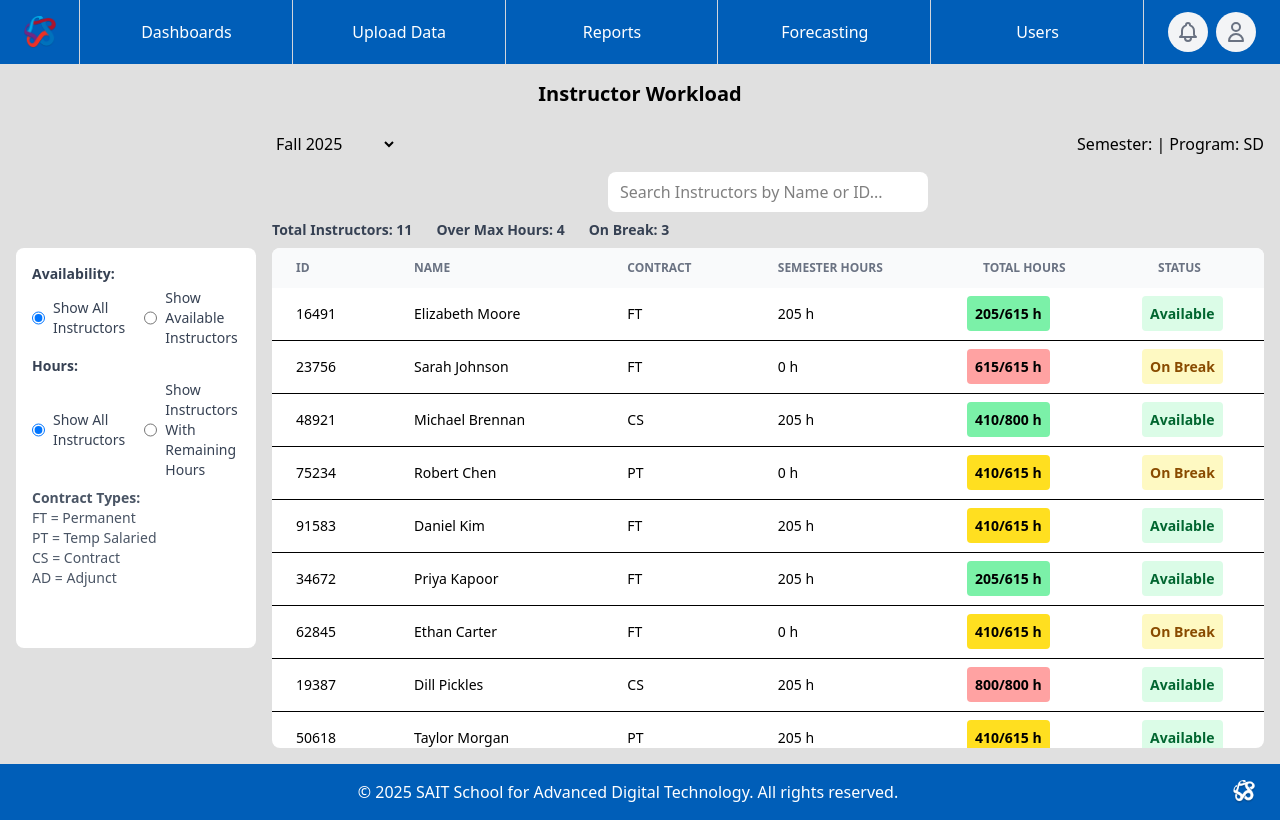
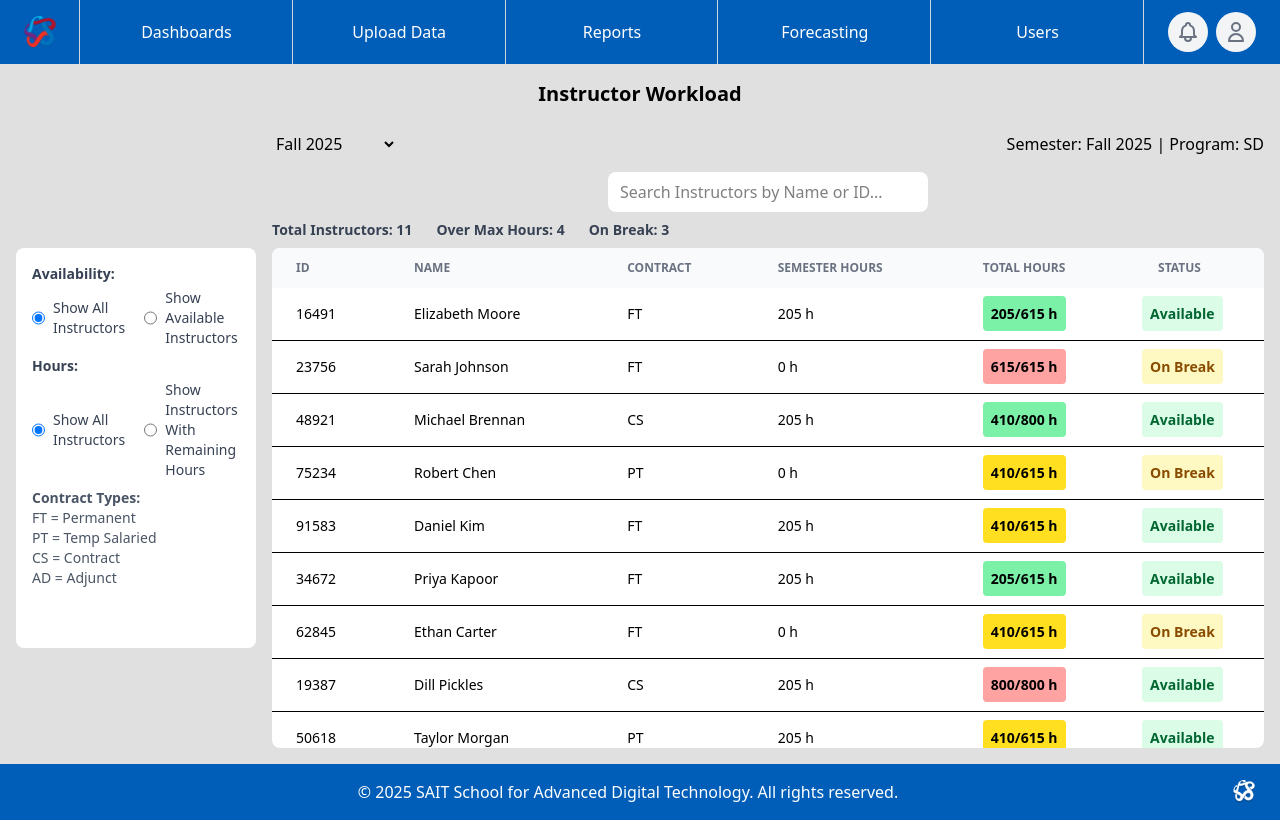
Before and after one commit to mlbrnm/sadt_scheduling_capstone, a Next.js app: page /Frontend/Dashboards/InstructorWorkload in a window 1280 px wide. Built offline with nearby package versions, Linux system fonts and the light colour scheme.

Commit message:
Update InstructorWorkload dashboard
Minor styling update.

```diff
--- a/app/Frontend/Dashboards/InstructorWorkload/page.js
+++ b/app/Frontend/Dashboards/InstructorWorkload/page.js
@@ -9,7 +9,7 @@ export default function InstructorWorkload() {
   const [hoursFilter, setHoursFilter] = useState("All");
   const [instructorWorkloadData, setInstructorWorkloadData] =
     useState(mockdata);
-  const [selectedSemester, setSelectedSemester] = useState("");
+  const [selectedSemester, setSelectedSemester] = useState("Fall 2025");
 
   const tableHeaders = [
     "ID",
@@ -228,7 +228,7 @@ export default function InstructorWorkload() {
                     <td className="px-6 py-4 text-sm">
                       {`${instructor.Semester_Hours} h`}
                     </td>
-                    <td className="px-2 py-1 text-sm font-semibold rounded-full">
+                    <td className="px-6 py-1 text-sm font-semibold rounded-full">
                       <span className={getUtilizationColor(instructor)}>
                         {`${instructor.Total_Hours}/${
                           instructor.Contract_Type === "CS" ? "800" : "615"
```
